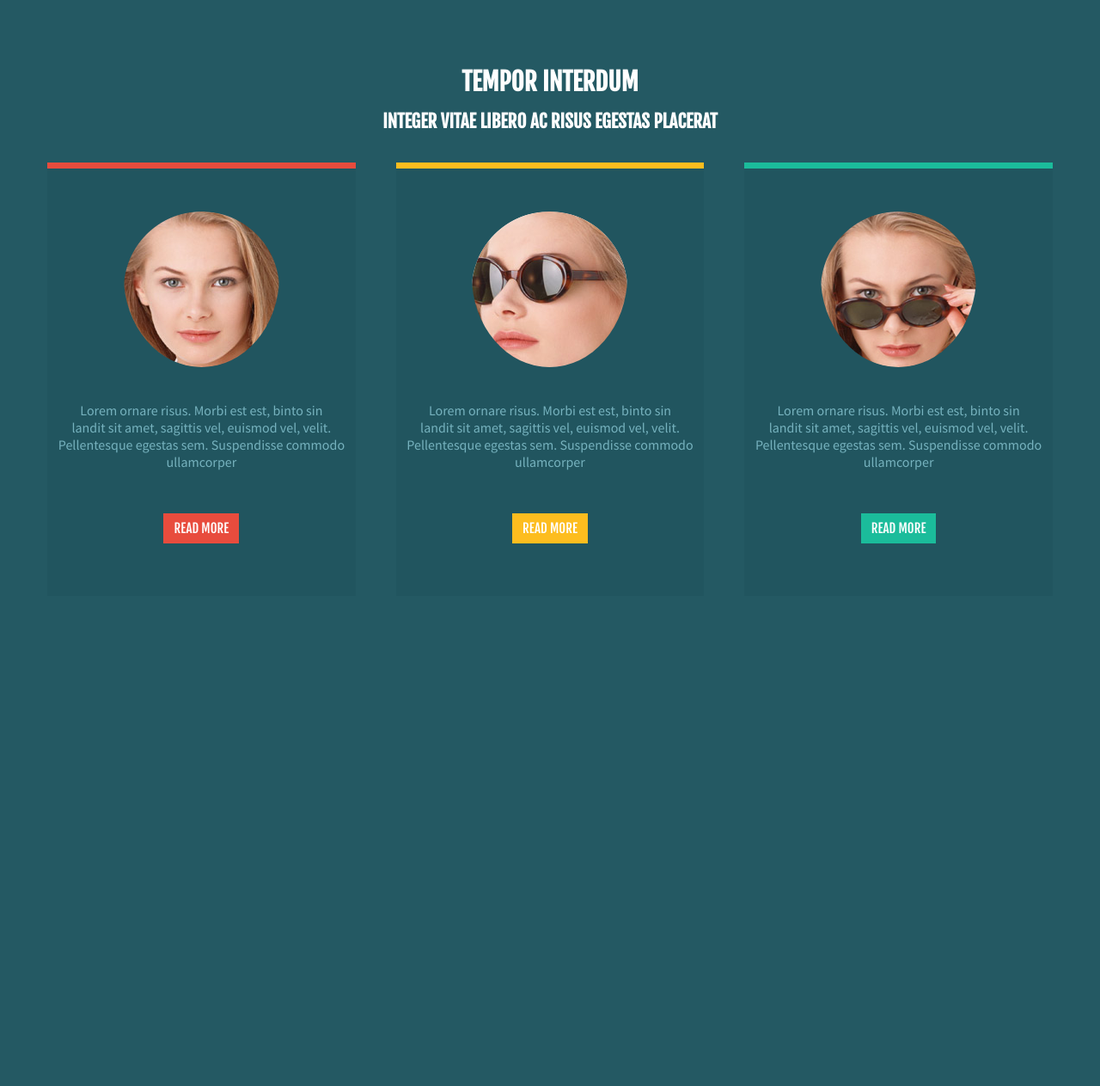
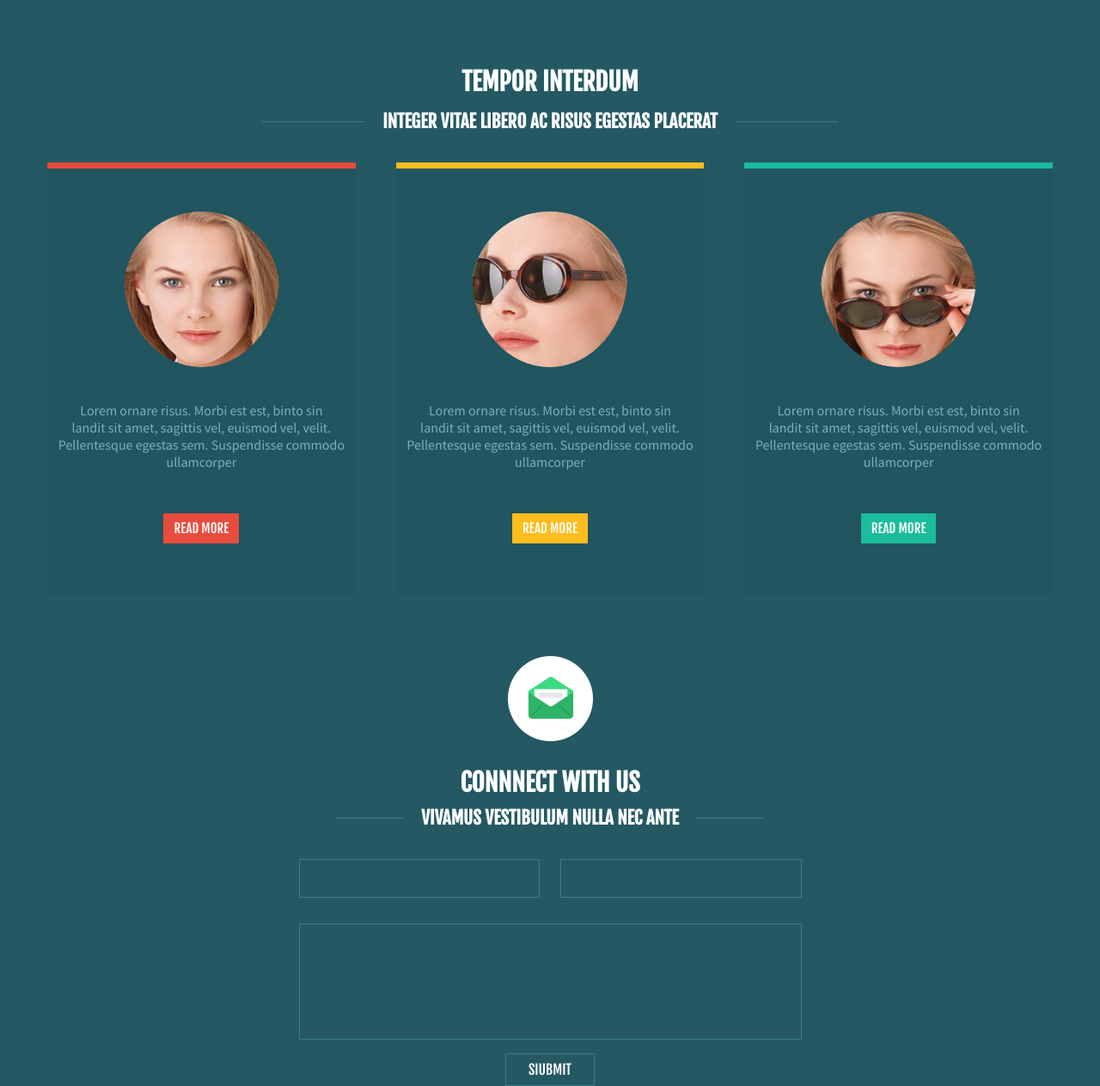
Before and after one commit to xxxDrez/general_software_training_1, a plain HTML site: page index.html in a window 1280 px wide. Shown: the part 1198-2461 px from the top of the page at 86% size. Before the commit the page ends 1911 px from the top, so only its background shows below. Drawn offline with Linux system fonts and the light colour scheme.

Commit message:
Завершена работа над формой

```diff
--- a/assets/css/main.css
+++ b/assets/css/main.css
@@ -159,6 +159,28 @@ header{
   text-transform: uppercase;
 }
 
+.third-selection h2:before,
+.third-selection h2:after {
+	content: '';
+	display: inline-block;
+	vertical-align: middle;
+	box-sizing: border-box;
+	width: 120px;
+	height: 1px;
+	background: #387d89;
+	border: solid #387d89;
+	border-width: 0 10px;
+	margin-left: 20px;
+	margin-right: 20px;
+}
+
+.third-selection h2:before {
+	margin-left: -100%;
+}
+.third-selection h2:after {
+	margin-right: -100%;
+}
+
 .t-h-btn{
   box-sizing: border-box;
   padding: 8px 12px;
@@ -254,3 +276,101 @@ header{
 .second-selection-box.violet{
   background: #9b58b5;
 }
+
+.fourth-selection{
+  width: 50%;
+  margin: 0 auto;
+  display: flex;
+  align-items: center;
+  flex-direction: column;
+}
+
+.fourth-selection img{
+  margin: 0 auto;
+  padding-top: 50px;
+  padding-bottom: 30px;
+}
+
+.fourth-selection h1{
+  text-transform: uppercase;
+  color: white;
+  font-size: 29px;
+  text-align: center;
+}
+
+.fourth-selection h2{
+  margin: 0 auto;
+  text-transform: uppercase;
+  color: white;
+  font-size: 21px;
+  text-align: center;
+  padding-top: 10px;
+}
+
+.fourth-selection h2:before,
+.fourth-selection h2:after {
+	content: '';
+	display: inline-block;
+	vertical-align: middle;
+	box-sizing: border-box;
+	width: 80px;
+	height: 1px;
+	background: #387d89;
+	border: solid #387d89;
+	border-width: 0 10px;
+	margin-left: 20px;
+	margin-right: 20px;
+}
+
+.fourth-selection h2:before {
+	margin-left: -100%;
+}
+.fourth-selection h2:after {
+	margin-right: -100%;
+}
+
+.fs-inputs-container{
+  padding-top: 35px;
+  width: 100%;
+  display: flex;
+  justify-content: space-between;
+  align-items: center;
+}
+
+form{
+  width: 100%;
+}
+
+.fs-inputs-container input{
+  height: 45px;
+  width: 48%;
+  background: #245963;
+  border: 1px solid #387d89;
+  color: white;
+}
+
+.submit{
+	width: 102px;
+	height: 36px;
+	background: #245963;
+	border: 1px solid #387d89;
+	text-transform: uppercase;
+	color: white;
+	display: flex;
+	align-items: center;
+	justify-content: center;
+}
+
+*:focus{
+  outline: none;
+}
+
+.fs-textarea{
+  margin-top: 30px;
+  height: 135px;
+  resize: none;
+  width: 100%;
+  background: #245963;
+  border: 1px solid #387d89;
+  color: white;
+}
--- a/index.html
+++ b/index.html
@@ -119,8 +119,19 @@
         </div>
       </div>
     </div>
+    <div class="fourth-selection">
+      <img src="assets/images/email.png">
+      <h1>connnect with us</h1>
+      <div class="separator"><h2>Vivamus vestibulum nulla nec ante</h2></div>
+      <form>
+        <div class="fs-inputs-container">
+          <input type="text">
+          <input type="text">
+        </div>
+        <textarea class="fs-textarea"></textarea>
+      </form>
+      <div class="submit">siubmit</div>
+    </div>
   </div>
-
 </body>
-
 </html>
```
